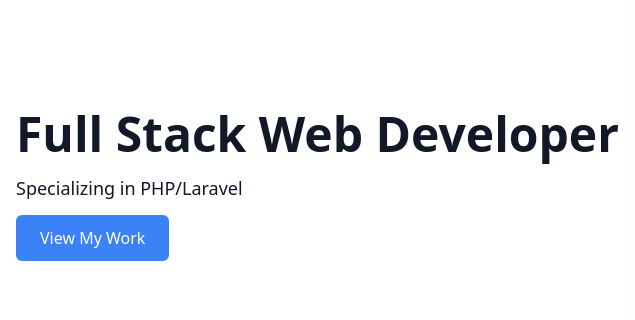
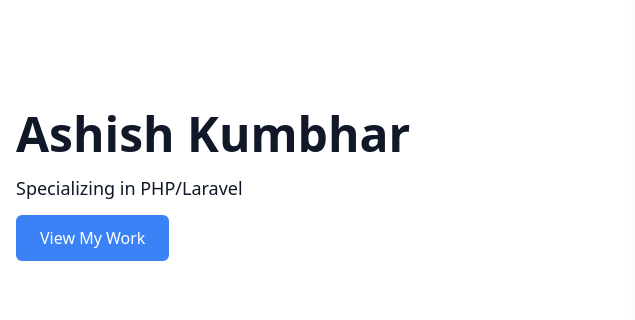
Before and after one commit to Ashishkumbhar01/Ashishkumbhar01.github.io, a website: page index.html in a window 1280 px wide. Shown: the part 173-493 px from the top of the page, 0-635 px from the left. Drawn offline with Linux system fonts and the light colour scheme.

Commit message:
Update index.html

```diff
--- a/index.html
+++ b/index.html
@@ -1,12 +1,11 @@
 <html lang="en">
-
 <head>
     <meta charset="utf-8" />
     <meta content="width=device-width, initial-scale=1.0" name="viewport" />
-    <title>Code Blast | Ashish Kumbhar | Portfolio
+    <title>Ashish Kumbhar - Portfolio
     </title>
     <!-- General SEO Meta Tags -->
-    <meta name="description" content="Welcome to the portfolio of Ashish Kumbhar, a Web Developer. Explore my projects, skills, and experience in Web Development of  [specific areas of expertise].">
+    <meta name="description" content="Welcome to the portfolio of Ashish Kumbhar, a Web Developer. Explore my projects, skills, and experience in Web Development of  PHP/Laravel.">
     <meta name="keywords" content="Ashish Kumbhar, Portfolio, Web Development, PHP/Laravel and JavaScript/Nodejs, Code Blast">
     <meta name="author" content="Ashish Kumbhar">
 
@@ -68,7 +67,7 @@
         <div class="container mx-auto px-4 flex flex-col md:flex-row items-center">
             <div class="md:w-1/2">
                 <h1 class="text-4xl md:text-5xl font-bold mb-4">
-                    Full Stack Web Developer
+                    Ashish Kumbhar
                 </h1>
                 <p class="text-lg mb-6">
                     Specializing in PHP/Laravel
```
